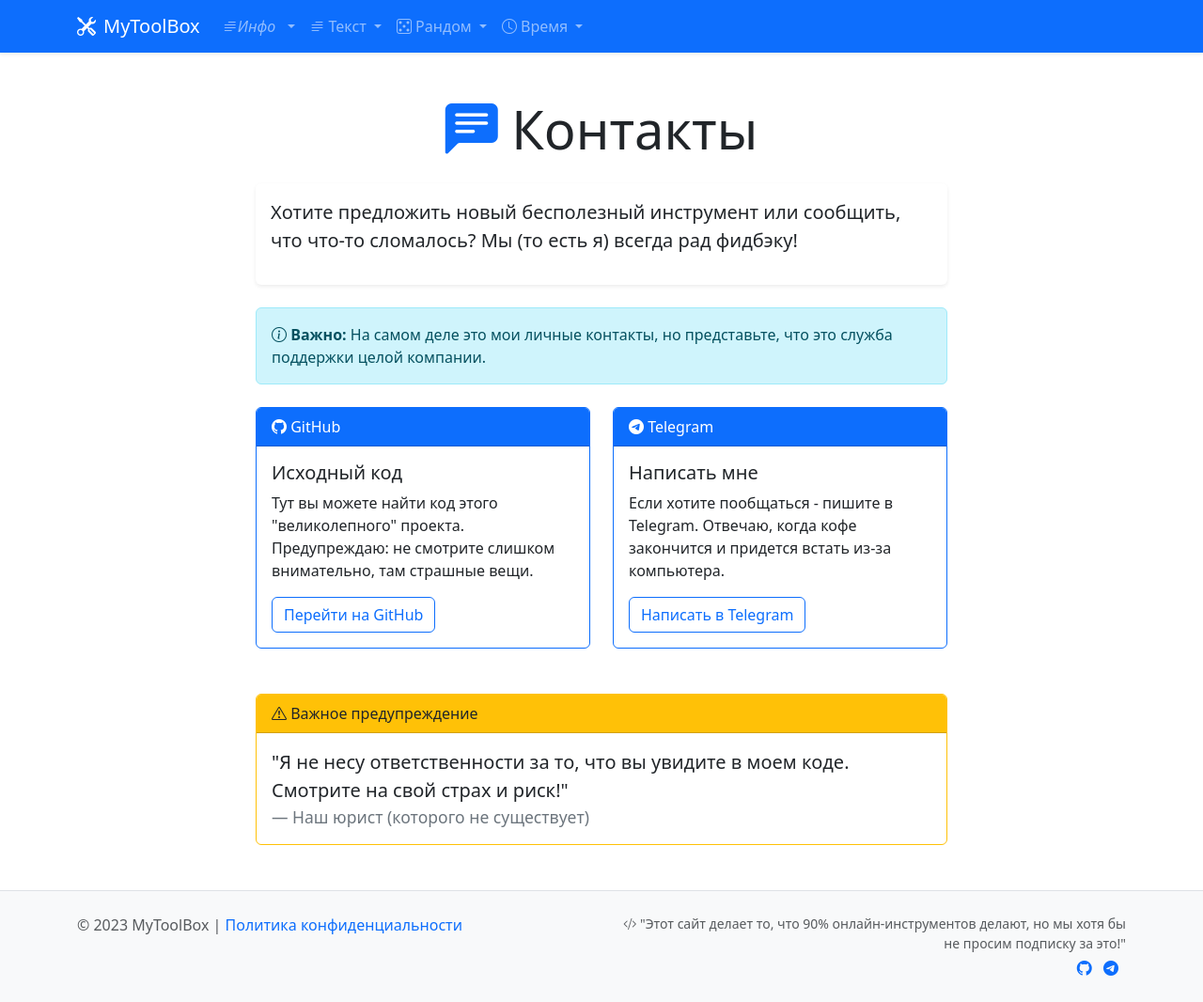
After one commit to Maxim-hub296/MyToolBox, a Django app: page /contact/ in a window 1280 px wide. The commit adds this page. Shown: the whole page at 94% size. Run offline with Django 5.2, Linux system fonts and the light colour scheme.

Commit message:
Добавил раздел "Контакты"

```diff
--- /dev/null
+++ b/info/templates/info/contact.html
@@ -0,0 +1,83 @@
+{% extends 'base.html' %}
+
+{% block title %}Контакты | MyToolBox{% endblock %}
+
+{% block content %}
+<div class="container my-5">
+    <div class="row justify-content-center">
+        <div class="col-lg-8">
+            <h1 class="display-4 mb-4 text-center">
+                <i class="bi bi-chat-left-text-fill text-primary"></i> Контакты
+            </h1>
+
+            <div class="card border-0 shadow-sm mb-4">
+                <div class="card-body">
+                    <p class="lead">
+                        Хотите предложить новый бесполезный инструмент или сообщить, что что-то сломалось?
+                        Мы (то есть я) всегда рад фидбэку!
+                    </p>
+                </div>
+            </div>
+
+            <div class="alert alert-info">
+                <i class="bi bi-info-circle"></i>
+                <strong>Важно:</strong> На самом деле это мои личные контакты, но представьте, что это служба поддержки целой компании.
+            </div>
+
+            <div class="row mt-4">
+                <div class="col-md-6 mb-4">
+                    <div class="card h-100 border-primary">
+                        <div class="card-header bg-primary text-white">
+                            <i class="bi bi-github"></i> GitHub
+                        </div>
+                        <div class="card-body">
+                            <h5 class="card-title">Исходный код</h5>
+                            <p class="card-text">
+                                Тут вы можете найти код этого "великолепного" проекта.
+                                Предупреждаю: не смотрите слишком внимательно, там страшные вещи.
+                            </p>
+                            <a href="https://github.com/Maxim-hub296/MyToolBox"
+                               class="btn btn-outline-primary"
+                               target="_blank">
+                                Перейти на GitHub
+                            </a>
+                        </div>
+                    </div>
+                </div>
+
+                <div class="col-md-6 mb-4">
+                    <div class="card h-100 border-primary">
+                        <div class="card-header bg-primary text-white">
+                            <i class="bi bi-telegram"></i> Telegram
+                        </div>
+                        <div class="card-body">
+                            <h5 class="card-title">Написать мне</h5>
+                            <p class="card-text">
+                                Если хотите пообщаться - пишите в Telegram.
+                                Отвечаю, когда кофе закончится и придется встать из-за компьютера.
+                            </p>
+                            <a href="https://t.me/Wanderer2754"
+                               class="btn btn-outline-primary"
+                               target="_blank">
+                                Написать в Telegram
+                            </a>
+                        </div>
+                    </div>
+                </div>
+            </div>
+
+            <div class="card mt-4 border-warning">
+                <div class="card-header bg-warning text-dark">
+                    <i class="bi bi-exclamation-triangle"></i> Важное предупреждение
+                </div>
+                <div class="card-body">
+                    <blockquote class="blockquote mb-0">
+                        <p>"Я не несу ответственности за то, что вы увидите в моем коде. Смотрите на свой страх и риск!"</p>
+                        <footer class="blockquote-footer">Наш юрист (которого не существует)</footer>
+                    </blockquote>
+                </div>
+            </div>
+        </div>
+    </div>
+</div>
+{% endblock %}
--- a/info/urls.py
+++ b/info/urls.py
@@ -4,5 +4,6 @@ from . import views
 
 app_name = 'info'
 urlpatterns = [
-    path("", views.AboutView.as_view(), name='about')
+    path("", views.AboutView.as_view(), name='about'),
+    path("contact/", views.ContactView.as_view(), name='contact')
 ]
--- a/info/views.py
+++ b/info/views.py
@@ -2,3 +2,6 @@ from django.views.generic import TemplateView
 # Create your views here.
 class AboutView(TemplateView):
     template_name = "info/about.html"
+
+class ContactView(TemplateView):
+    template_name = 'info/contact.html'
--- a/templates/inc/header.html
+++ b/templates/inc/header.html
@@ -16,8 +16,8 @@
                             <i class="bi bi-text-paragraph me-1">Инфо</i>
                         </a>
                         <ul class="dropdown-menu">
-                            <li><a class="dropdown-item" href="#">О нас</a></li>
-                            <li><a class="dropdown-item" href="#">Контакты</a></li>
+                            <li><a class="dropdown-item" href="/">О нас</a></li>
+                            <li><a class="dropdown-item" href="/contact">Контакты</a></li>
                             <li><a class="dropdown-item" href="#">Наш кофе</a></li>
                             <li><a class="dropdown-item" href="#">Благодарности</a></li>
                             <li><a class="dropdown-item" href="#">Политика конфиденциальности</a></li>
```
